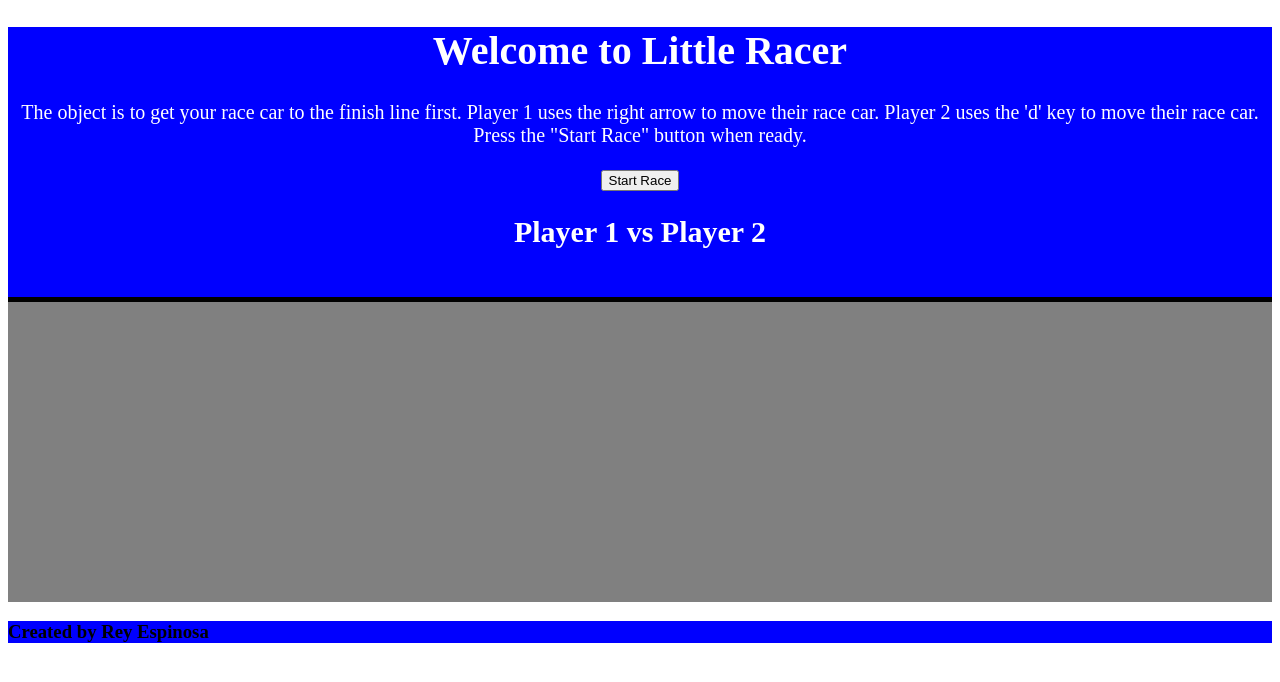
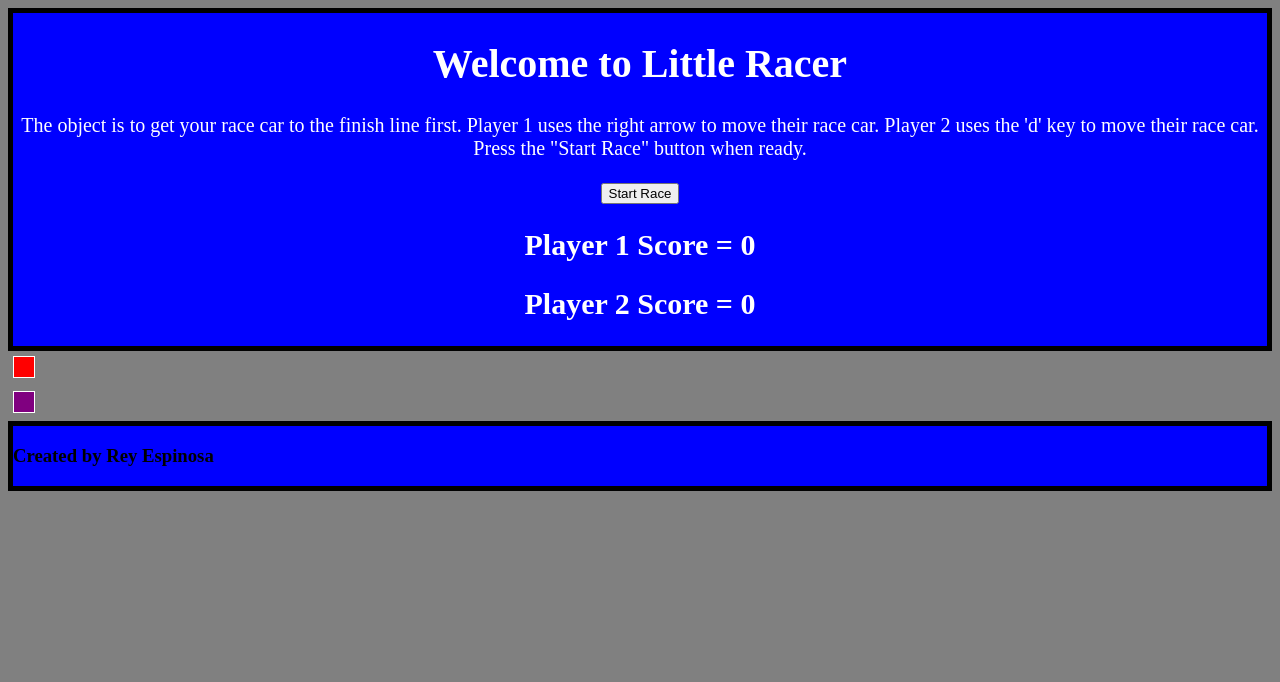
Before and after one commit to reyespinosa3/gaprojects, a plain HTML site: page jsracer/index.html in a window 1280 px wide. Drawn offline with Linux system fonts and the light colour scheme.

Commit message:
Create HTML cars. Updated CSS style in header and for cars.

```diff
--- a/jsracer/css/style.css
+++ b/jsracer/css/style.css
@@ -1,6 +1,9 @@
+html {
+  background-color: gray;
+}
 header {
   background-color: blue;
-  border-bottom: 5px solid black;
+  border: 5px solid black;
   text-align: center;
   font-size: 20px;
   color: white;
@@ -13,9 +16,22 @@ header {
 }
 main {
   background-color: gray;
-  height: 300px;
+  height: 30px;
+}
+.racer {
+  width:  20px;
+  height: 20px;
+  margin: 5px;
+  border: 1px solid white;
+}
+.red {
+  background-color: red;
+}
+.purple {
+  background-color: purple;
 }
 footer {
   background-color: blue;
   color: black;
+  border: 5px solid black;
 }
--- a/jsracer/index.html
+++ b/jsracer/index.html
@@ -10,10 +10,18 @@
       <h1>Welcome to Little Racer</h1>
         <p>The object is to get your race car to the finish line first. Player 1 uses the right arrow to move their race car. Player 2 uses the 'd' key to move their race car. Press the "Start Race" button when ready.</p>
       <button id="startRace">Start Race</button>
-      <h2>Player 1 vs Player 2</h2>
-        </br>
+      <h2>Player 1 Score = <span id="p1score">0</span></h2>
+      <h2>Player 2 Score = <span id="p2score">0</span></h2>
     </header>
     <main>
+      <div class="cars">
+        <div id="upperCar" class="racer red"</div>
+      </div>
+    </main>
+    <main>
+      <div class="cars">
+        <div id="lowerCar" class="racer purple"</div>
+      </div>
     </main>
     <footer>
       <h3>Created by Rey Espinosa</h3>
```
